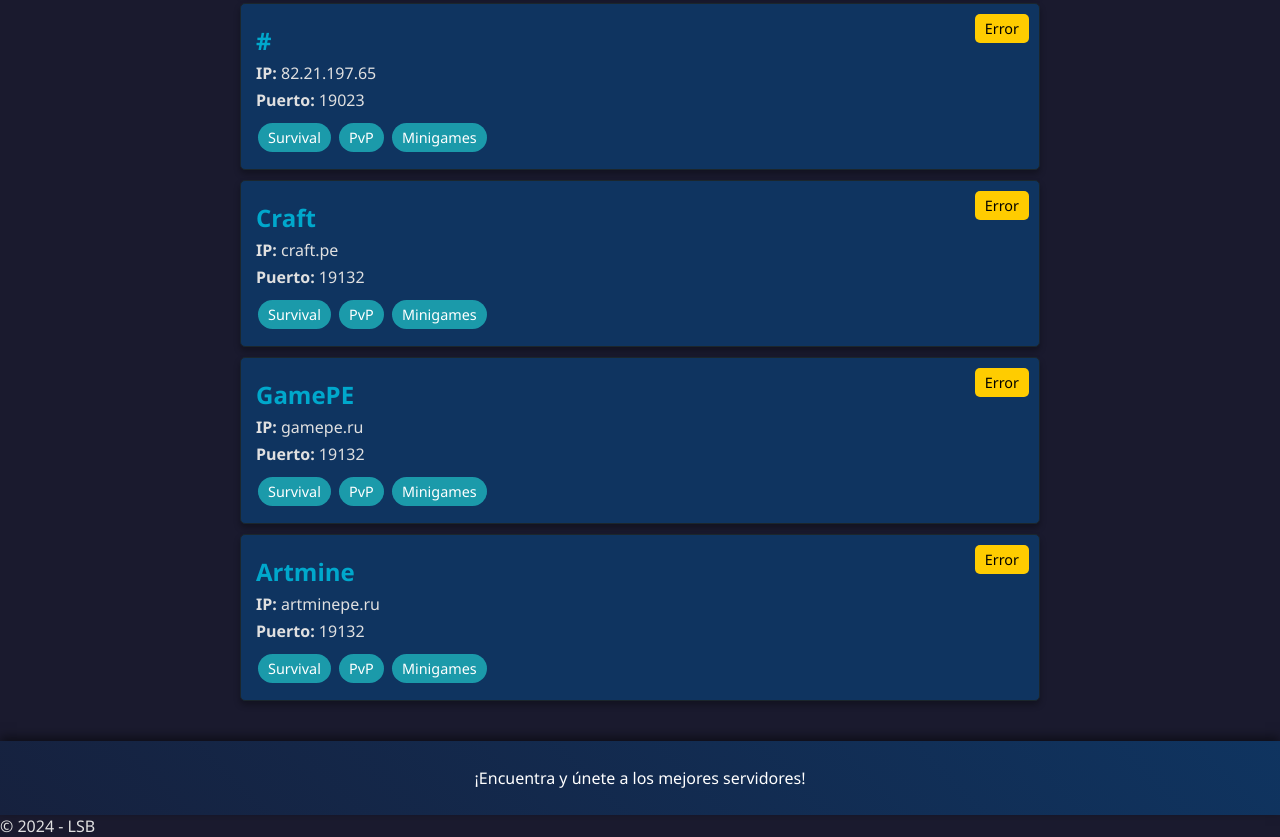
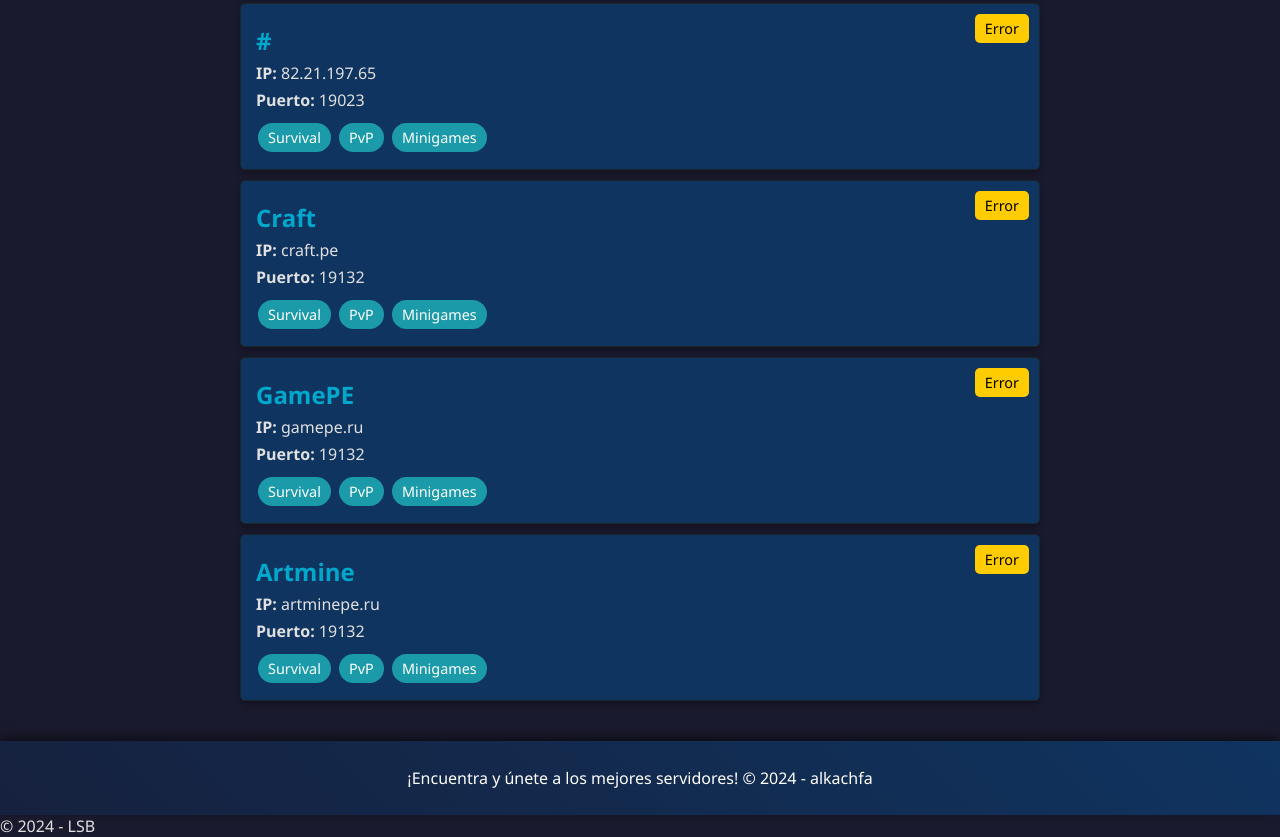
Before and after one commit to blackinnny/worldwideserver, a plain HTML site: page index.html in a window 1280 px wide. Shown: the part 1538-2375 px from the top of the page. Drawn offline with Linux system fonts and the light colour scheme; no server answers.

Commit message:
Update index.html

```diff
--- a/index.html
+++ b/index.html
@@ -86,7 +86,7 @@
         <!-- Aquí se generarán los servidores dinámicamente -->
     </div>
     <footer>
-        <p>¡Encuentra y únete a los mejores servidores!</p>
+        <p>¡Encuentra y únete a los mejores servidores! &copy; 2024 - alkachfa</p>
     </footer>
     <script>
         // Lista de servidores
```
